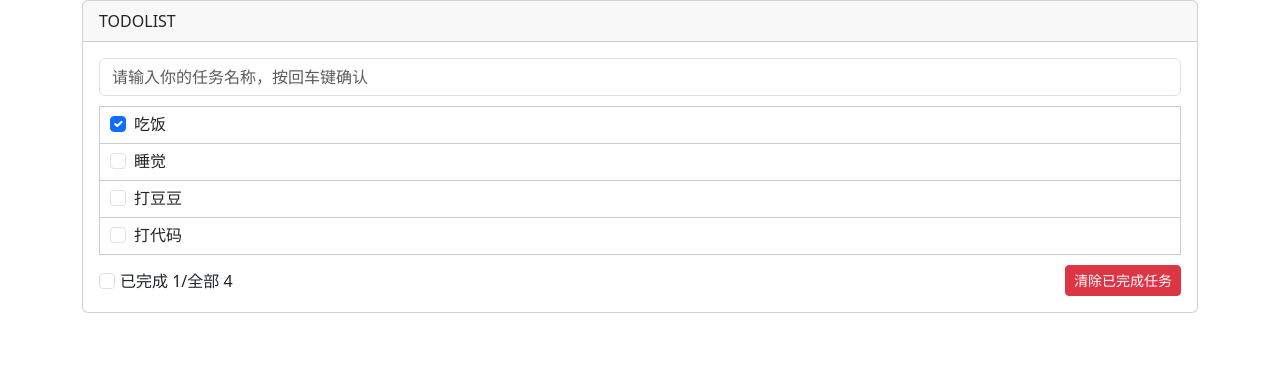
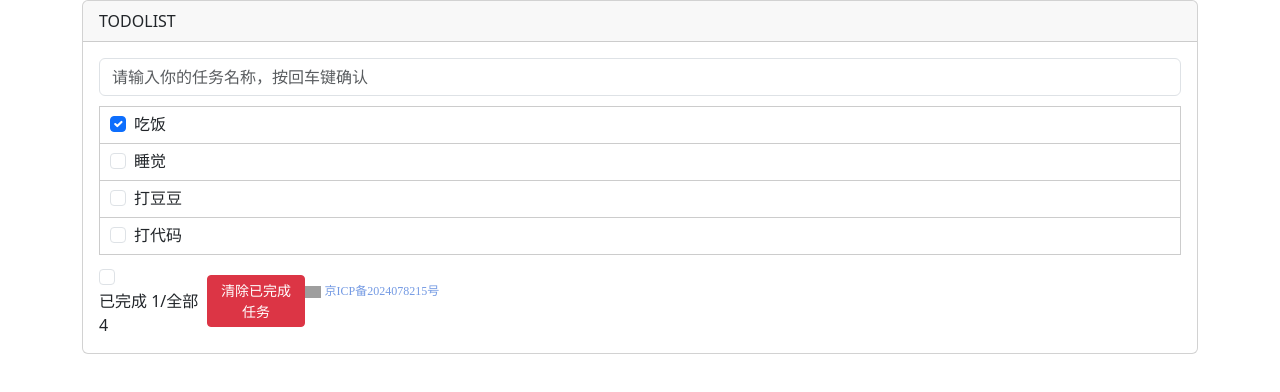
Before and after one commit to tangxuelong/react-staging, a React (Create React App) app: page / in a window 1280 px wide. Shown: the top 392 px of the page. Built offline with nearby package versions, Linux system fonts and the light colour scheme; grey boxes are pictures that could not be loaded.

Commit message:
feat:
Signed-off-by: tangxuelong <2753413812@qq.com>

```diff
--- a/src/components/Footer/index.css
+++ b/src/components/Footer/index.css
@@ -27,3 +27,25 @@
 .footer-left .checkbox {
     margin-right: 5px;
 }
+
+
+.footer-icp {
+    color: rgb(116, 154, 227) !important;
+    font-family: MicrosoftYaHei;
+    font-size: 12px;
+    color: #fff;
+    letter-spacing: 0;
+    line-height: 20px;
+    font-weight: 400;
+    text-decoration: none;
+    display: flex;
+    justify-content: center;
+    align-items: center;
+    width: 100%;
+    display: block;
+    padding-bottom: 20px;
+}
+.footer-icp img {
+    width: 16px;
+    margin-right: 4px;
+}
--- a/src/components/Footer/index.jsx
+++ b/src/components/Footer/index.jsx
@@ -28,6 +28,10 @@ export default class index extends Component {
                 <Form.Check.Label>{`已完成 ${doneCount}/全部 ${totalCount}`}</Form.Check.Label>
             </div>
             <Button variant="danger" size="sm" onClick={this.handleClearDone}>清除已完成任务</Button>
+            <a className="footer-icp" href='https://beian.mps.gov.cn/#/query/webSearch'>
+                <img src="https://beian.mps.gov.cn/img/logo01.dd7ff50e.png" alt="" />
+                <span>京ICP备2024078215号</span>
+            </a>
         </div>
     )
   }
```
